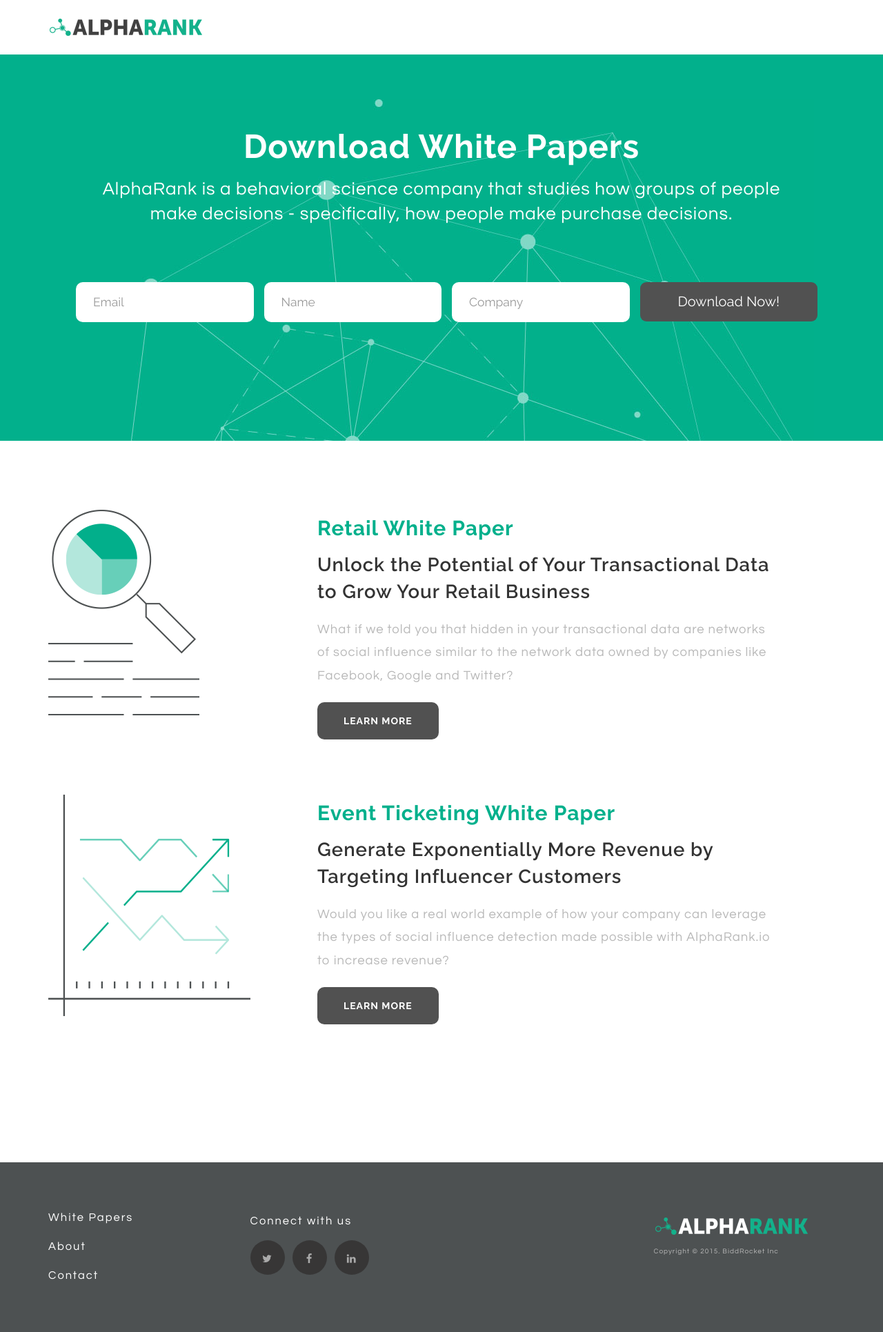
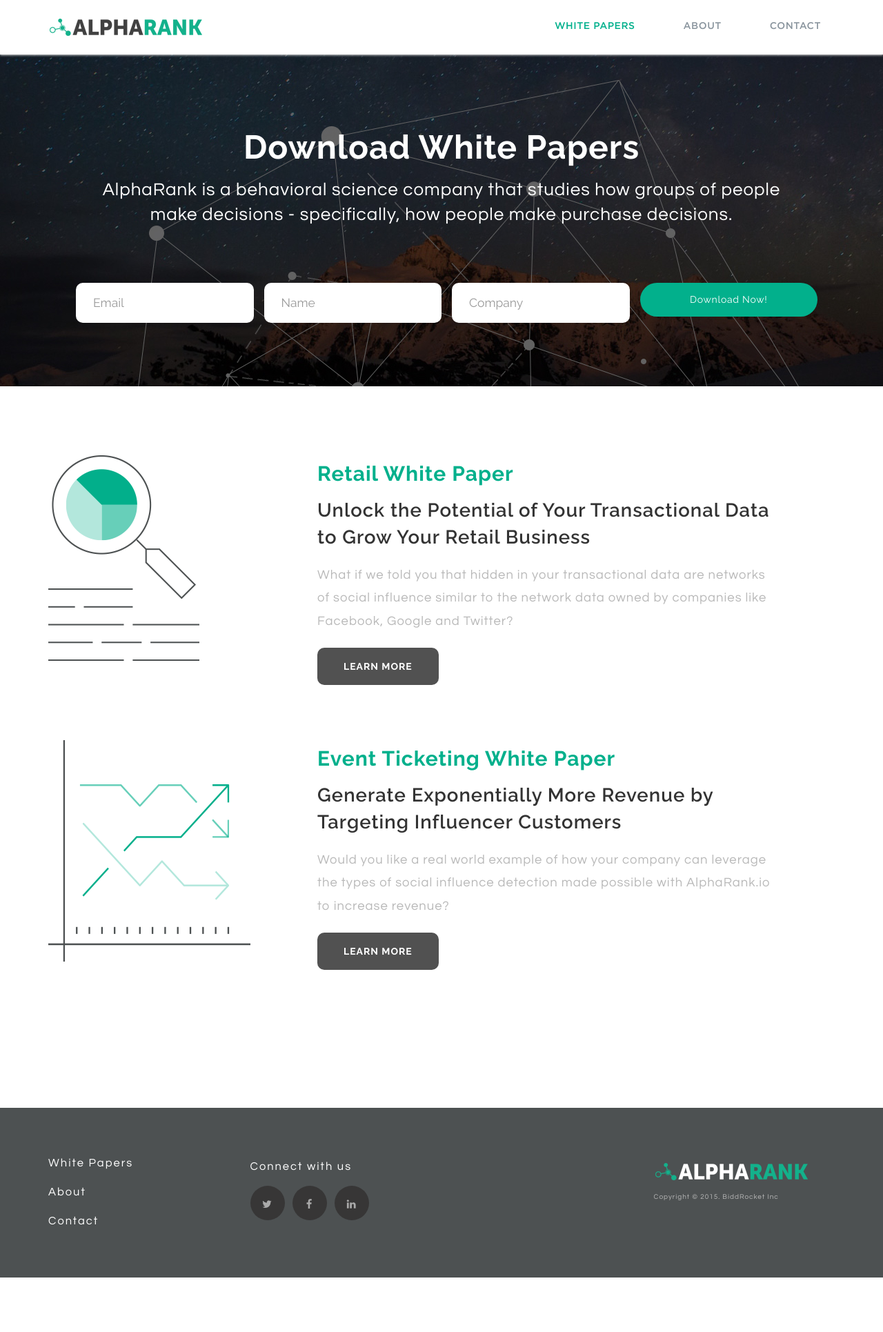
Before and after one commit to kiillie/alpharank-web, a PHP site: page /whitepapers.htm in a window 1280 px wide. Shown: the whole page at 69% size. After the commit the page ends 1852 px from the top, so only its background shows below. Run offline with PHP 8.4, Linux system fonts and the light colour scheme; some libraries are stand-ins or nearby versions; some web fonts are replaced.

Commit message:
web images changed

```diff
--- a/contact.htm
+++ b/contact.htm
@@ -30,7 +30,7 @@
 
      <header class="pageheader">
 
-          <nav class="navbar navbar-default">
+          <nav class="navbar navbar-default scrolled navbar-fixed-top">
             <div class="container">
               <div class="navbar-header">
                 <button type="button" class="navbar-toggle collapsed" data-toggle="collapse" data-target="#navbar" aria-expanded="false" aria-controls="navbar">
@@ -45,7 +45,7 @@
                 <ul class="nav navbar-nav navbar-right">
                   <li><a href="/whitepapers.htm">White Papers</a></li>
                   <li><a href="/about.htm">About</a></li>
-                  <li><a href="/contact.htm">Contact</a></li>
+                  <li class="active"><a href="/contact.htm">Contact</a></li>
                 </ul>
               </div><!--/.nav-collapse -->
             </div>
--- a/css/style.css
+++ b/css/style.css
@@ -136,6 +136,10 @@
 /*-----------------------------------------------------------------------------------*/
 .pheader {
   padding-top: 50px; }
+  .pheader .page-nav-arrow {
+    background: transparent;
+    box-shadow: 0 0;
+    bottom: 5%; }
 
 .navbar {
   padding: 10px 0;
@@ -160,7 +164,8 @@
     font-family: 'Gotham-Medium';
     font-size: 1.4em;
     letter-spacing: 0.5px;
-    outline: none; }
+    outline: none;
+    text-transform: uppercase; }
     .navbar-default .navbar-nav > li > a:hover, .navbar-default .navbar-nav > li > a:focus {
       color: #02b08c; }
     .navbar-default .navbar-nav > li > a.signup {
@@ -191,6 +196,9 @@
         color: #02b08c; }
       .navbar-default.navbar-fixed-top .navbar-nav > li > a.signup {
         color: #fff; }
+    .navbar-default.navbar-fixed-top .navbar-nav > li.active a {
+      color: #02b08c;
+      background: none; }
   .navbar-default.scrolled {
     position: fixed;
     right: 0;
@@ -256,6 +264,8 @@
       letter-spacing: 0.05em; }
       .h-cont .f-block .dlink:hover, .h-cont .f-block .dlink:focus {
         color: #02b08c; }
+    .h-cont .f-block:last-child {
+      margin-bottom: 0; }
 
 .arrow-down {
   position: absolute;
@@ -273,7 +283,7 @@
 /*-----------------------------------------------------------------------------------*/
 #hero-banner {
   margin-bottom: 0;
-  background: #02b08c url(../img/featured-bg.png) 50% 50% no-repeat;
+  background: #02b08c url(../img/about_featured.jpg) 50% 50% no-repeat;
   background-size: cover;
   padding-top: 100px;
   padding-bottom: 100px;
@@ -287,17 +297,21 @@
   margin-bottom: 1.6em; }
 
 #hero-banner .btn {
-  background: #515151;
+  font-family: 'Gotham-Bold';
+  letter-spacing: 0.05em;
+  background: #02b08c;
+  border: none;
   border-color: #515151;
-  width: 320px;
+  width: auto;
   text-transform: uppercase;
-  padding: 25px 0;
-  border-radius: 9px;
-  font-size: 2rem;
+  padding: 17px 52px;
+  border-radius: 40px;
+  font-size: 1.4em;
   margin-bottom: 20px; }
 
 #hero-banner .btn:hover, #hero-banner .btn:focus {
-  color: #02b08c; }
+  color: #fff;
+  background-color: #0a9578; }
 
 #hero-banner p.download a {
   color: #fff;
@@ -408,6 +422,9 @@
 #section-3 {
   background: #00b18b; }
 
+#section-3 {
+  background: url(../img/hero_bg4.jpg) no-repeat; }
+
 #section-3.page-block p, #section-3.page-block p.lead {
   color: #c4eee5; }
 
@@ -581,7 +598,7 @@
   z-index: 999; }
 
 #section-8 {
-  background: #00b18b; }
+  background: url(../img/hero_bg4.jpg) no-repeat; }
 
 #section-8 h4 {
   margin: 1em 0 1em;
@@ -844,7 +861,7 @@
 
 .contact #hero-banner {
   background-image: url(../img/map.jpg);
-  padding-top: 65px !important; }
+  padding-top: 115px !important; }
 
 .contact .offices {
   margin-left: 40px; }
@@ -931,7 +948,7 @@
   padding-top: 0 !important;
   padding-bottom: 0;
   background-size: initial;
-  background-image: url(../img/whitepaper.jpg);
+  background-image: url(../img/whitepaper_v1.jpg);
   background-position: 50% 100%; }
 
 .whitepaper #hero-banner > div {
@@ -1314,7 +1331,7 @@
     height: 680px; }
 
   .whitepaper #hero-banner > div {
-    padding-top: 100px; } }
+    padding-top: 180px; } }
 @media screen and (max-width: 1024px) {
   .contact .offices {
     margin-left: 0; }
@@ -1707,5 +1724,17 @@
   .diagram3, .diagram2, .diagram01 {
     left: -25%;
     width: 145%; } }
+/*-----------------------------------------------------------------------------------*/
+/*  Responsive (Media queries)
+/*-----------------------------------------------------------------------------------*/
+@media screen and (min-width: 768px) {
+  /*-----------------------------------------------------------------------------------*/
+  /*  Hero
+  /*-----------------------------------------------------------------------------------*/
+  .h-cont {
+    max-width: 820px; }
+    .h-cont h2 {
+      font-size: 3.8em;
+      line-height: 1.3; } }
 
 /*# sourceMappingURL=style.css.map */
--- /dev/null
+++ b/scss/_media-queries.scss
@@ -0,0 +1,12 @@
+@media screen and (min-width: 768px) {
+	/*-----------------------------------------------------------------------------------*/
+	/*  Hero
+	/*-----------------------------------------------------------------------------------*/
+	.h-cont {
+    max-width: 820px;
+   	h2 {
+   		font-size: 3.8em;
+   		line-height: 1.3;
+   	}
+	}
+}
--- a/scss/style.scss
+++ b/scss/style.scss
@@ -88,7 +88,12 @@
 
 // Navigation Top
 .pheader {
-	padding-top: 50px;
+  padding-top: 50px;
+  .page-nav-arrow {
+    background: transparent;
+    box-shadow: 0 0;
+    bottom: 5%;
+  }
 }
 .navbar {
 	padding: 10px 0;
@@ -111,6 +116,7 @@
 				font-size: 1.4em;
     		letter-spacing: 0.5px;
         outline: none;
+        text-transform: uppercase;
 				&:hover, &:focus {
 					color: $lightgreen;
 				}
@@ -156,6 +162,12 @@
           }
           &.signup {
             color: $white;
+          }
+        }
+        &.active {
+          a {
+            color: $lightgreen;
+            background: none;
           }
         }
       }
@@ -235,6 +247,9 @@
   			color: $lightgreen;
   		}
   	}
+    &:last-child {
+      margin-bottom: 0;
+    }
   }
 }
 .arrow-down {
@@ -253,10 +268,11 @@
 /*-----------------------------------------------------------------------------------*/
 /*  Layout - > Contents
 /*-----------------------------------------------------------------------------------*/
-#hero-banner { margin-bottom: 0; background: #02b08c url(../img/featured-bg.png) 50% 50% no-repeat; background-size: cover; padding-top: 100px; padding-bottom: 100px; color: #fff; }
+
+#hero-banner { margin-bottom: 0; background: #02b08c url(../img/about_featured.jpg) 50% 50% no-repeat; background-size: cover; padding-top: 100px; padding-bottom: 100px; color: #fff; }
 #hero-banner h1 { font-size: 4.80rem; color: #fff; text-transform: uppercase; line-height: 1.4; margin-bottom: 1.6em; }
-#hero-banner .btn { background: #515151; border-color: #515151; width: 320px; text-transform: uppercase; padding: 25px 0; border-radius: 9px; font-size: 2rem; margin-bottom: 20px; }
-#hero-banner .btn:hover, #hero-banner .btn:focus { color: #02b08c; }
+#hero-banner .btn { font-family: 'Gotham-Bold';letter-spacing: 0.05em;background: $lightgreen; border: none; border-color: #515151; width: auto; text-transform: uppercase; padding: 17px 52px; border-radius: 40px; font-size: 1.4em; margin-bottom: 20px; }
+#hero-banner .btn:hover, #hero-banner .btn:focus { color: $white; background-color: $darkgreen; }
 #hero-banner p.download a { color: #fff; text-decoration: underline; }
 
 
@@ -284,6 +300,7 @@
 
 #section-2 { background: #515151;  }
 #section-3 { background: #00b18b; }
+#section-3 { background: url(../img/hero_bg4.jpg) no-repeat; }
 #section-3.page-block p, #section-3.page-block p.lead  { color: #c4eee5; }
 #section-4 { background: #515151;  }
 #section-5 { background: #02b08c url(../img/image-2.png) 0 50% no-repeat; color: #fff; }
@@ -334,7 +351,7 @@
 #section-7 .diagram08 { position: absolute; top: 0; left: 240px; }
 #section-7 .diagram6 { position: absolute; bottom: -65px; right: 0; z-index: 999; }
 
-#section-8 { background: #00b18b; }
+#section-8 { background: url(../img/hero_bg4.jpg) no-repeat; }
 #section-8 h4 { margin: 1em 0 1em; font-size: 5.850rem; }
 #section-8 h5 { font-size: 2.60rem;  color: #fff; }
 #section-8 .row > div { text-align: center; }
@@ -409,7 +426,7 @@
 
 /* Inner Page - Contact */
 .contact .inner-wrap { padding-top: 100px; padding-bottom: 120px; }
-.contact #hero-banner { background-image: url(../img/map.jpg); padding-top: 65px!important; }
+.contact #hero-banner { background-image: url(../img/map.jpg); padding-top: 115px!important; }
 .contact .offices { margin-left: 40px; }
 .contact .offices h3 { text-align: left; font-size: 2.950rem; padding: 15px 25px; }
 .offices .list-group-item { border-left: 0; border-right: 0; padding: 22px; text-align: left; }
@@ -430,7 +447,7 @@
 .contact form .btn { font-size: 2.40rem; padding: 20px 100px; margin-top: 20px; font-weight: normal; }
 
 /* Inner Page -> Whitepaper */
-.whitepaper #hero-banner { padding-top: 0!important; padding-bottom: 0; background-size: initial; background-image: url(../img/whitepaper.jpg); background-position: 50% 100%; }
+.whitepaper #hero-banner { padding-top: 0!important; padding-bottom: 0; background-size: initial; background-image: url(../img/whitepaper_v1.jpg); background-position: 50% 100%; }
 .whitepaper #hero-banner > div { padding-top: 100px; padding-bottom: 120px; }
 .whitepaper .inner-wrap { padding-top: 100px; padding-bottom: 120px; }
 .whitepaper #hero-banner h1 {  text-transform: initial; margin-bottom: .20em; margin-top: 0; }
@@ -482,7 +499,7 @@
    .diagram3_col { width: 48%; }
    .inner-page #hero-banner { padding: 150px 0 0; height: 560px; }
    .whitepaper.detail #hero-banner { height: 680px; }
-   .whitepaper #hero-banner > div { padding-top: 100px; }
+   .whitepaper #hero-banner > div { padding-top: 180px; }
 
 }
 
@@ -627,3 +644,8 @@
 @media screen and (max-width: 360px) {
    .diagram3, .diagram2, .diagram01 { left: -25%; width: 145%; }
 }
+
+/*-----------------------------------------------------------------------------------*/
+/*  Responsive (Media queries)
+/*-----------------------------------------------------------------------------------*/
+@import "media-queries";
--- a/whitepapers.htm
+++ b/whitepapers.htm
@@ -30,7 +30,7 @@
 
      <header class="pageheader">
 
-          <nav class="navbar navbar-default">
+          <nav class="navbar navbar-default scrolled navbar-fixed-top">
             <div class="container">
               <div class="navbar-header">
                 <button type="button" class="navbar-toggle collapsed" data-toggle="collapse" data-target="#navbar" aria-expanded="false" aria-controls="navbar">
@@ -43,9 +43,9 @@
               </div>
               <div id="navbar" class="navbar-collapse collapse">
                 <ul class="nav navbar-nav navbar-right">
-                  <li><a href="/whitepapers.htm">White Papers</a></li>
-                  <li><a href="/about.htm">About</a></li>
-                  <li><a href="/contact.htm">Contact</a></li>
+                  <li class="active"><a href="whitepapers.htm">WHITE PAPERS</a></li>
+                  <li><a href="about.htm">ABOUT</a></li>
+                  <li><a href="contact.htm">CONTACT</a></li>
                 </ul>
               </div><!--/.nav-collapse -->
             </div>
```
Also changed, not shown: about.htm (+4 -111 lines), index.php (+11 -88 lines), img/about_featured.jpg (added), img/hero_bg4.jpg (added), img/whitepaper_v1.jpg (added), 1 other file.
